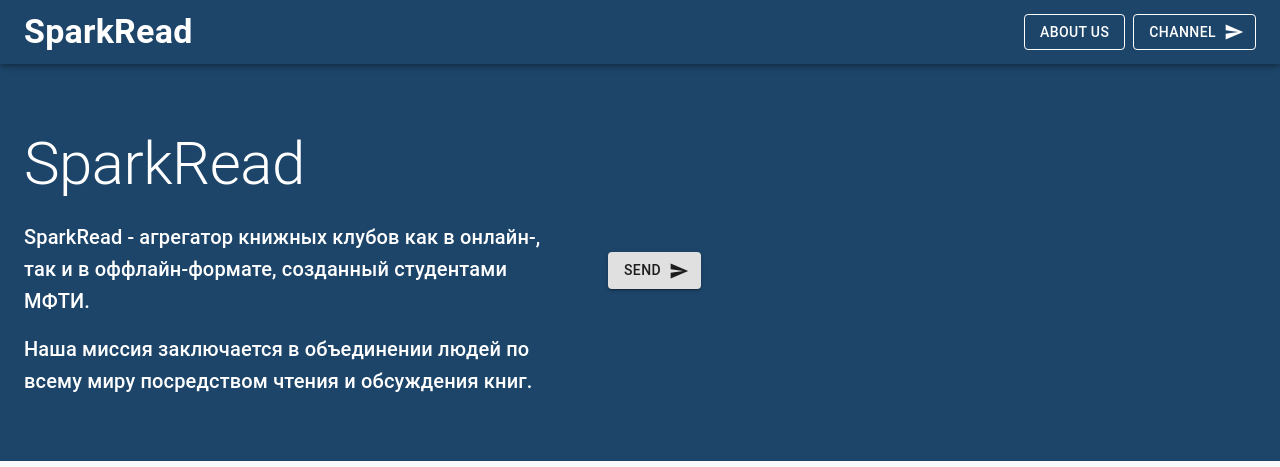
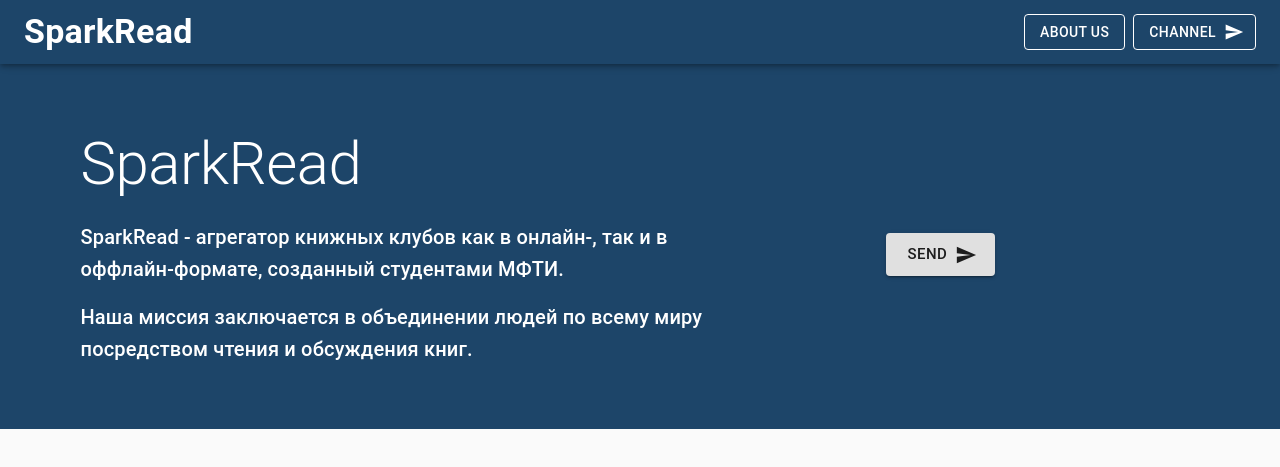
Before and after one commit to AigozhiyevB/nodeploy, a Next.js app: page /book-clubs/Album in a window 1280 px wide. Shown: the top 467 px of the page. Built offline with nearby package versions, Linux system fonts and the light colour scheme.

Commit message:
New design header fix

```diff
--- a/pages/book-clubs/Album.js
+++ b/pages/book-clubs/Album.js
@@ -148,10 +148,8 @@
             <main>
                 {/* Hero unit */}
                 <div className={classes.heroContent} style={{ background: '#1D4569' }}>
-                        <Grid container spacing={1} alignItems='center'>
-                            <Grid item justify='flex-start'>
-                                <Box order={1}>
-                                    <Container maxWidth='sm'>
+                    <Grid container spacing={1} alignItems='center' justify='space-around'>
+                        <Grid item xs={6}>
                             <Typography
                             	component="h1"
                                 variant="h2"
@@ -166,12 +164,10 @@
                             <Typography variant="h6" style={{ color: '#ffffff' }} paragraph>
                                 Наша миссия заключается в объединении людей по всему миру посредством чтения и обсуждения книг.
 							</Typography>
-                                    </Container>
-                                </Box>
                         </Grid>
-                            <Box clone order={2}>
-                                <Grid item>
+                        <Grid item xs={3}>
                             <Button
+                            	size='large'
                             	variant="contained"
                                 color="black"
                                 className={classes.button}
@@ -180,7 +176,6 @@
                                 Send
 						    </Button>
                         </Grid>
-                            </Box>
 					</Grid>
                 </div>
                 <Container className={classes.cardGrid} maxWidth="md">
```
Lines whose indentation alone changed are shown as unchanged.
